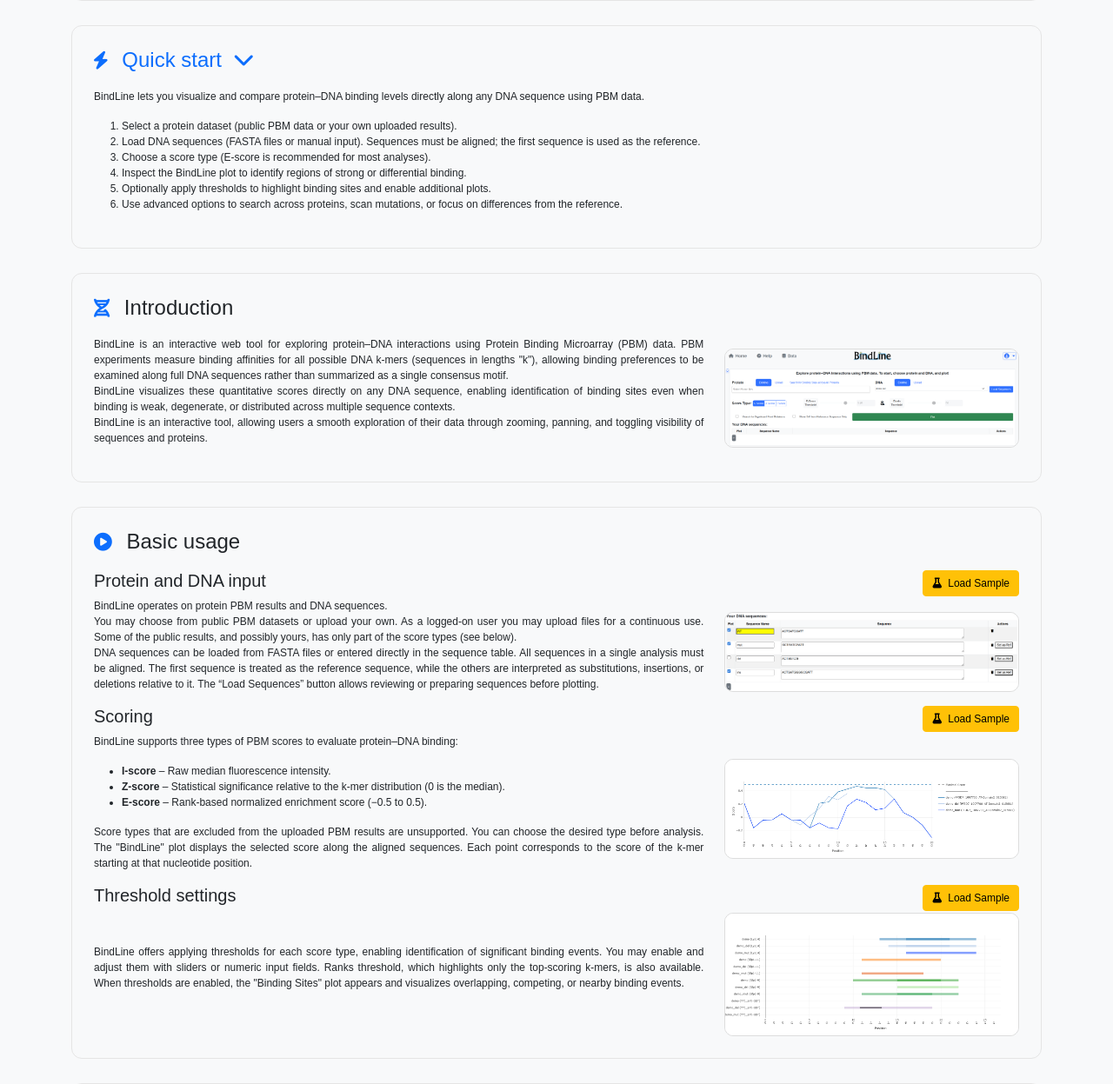
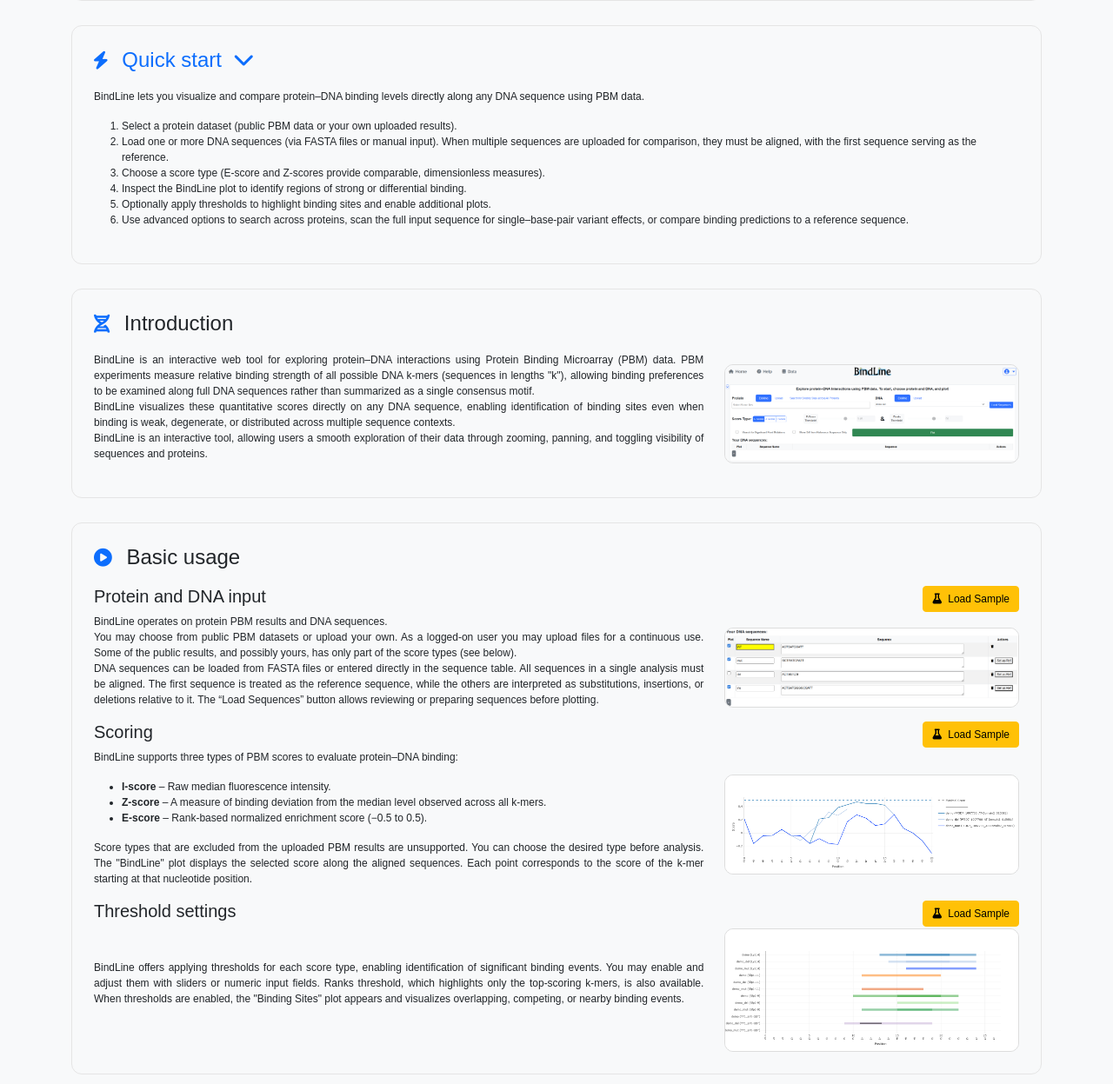
Before and after one commit to gn2019/bindline_server, a Flask app: page /help in a window 1280 px wide. Shown: the part 361-1608 px from the top of the page at 87% size. Run offline with Flask 3, Linux system fonts and the light colour scheme; parts of the project's set-up code (start-up, migrations or seed data) failed here and were passed over.

Commit message:
fixes in help page

```diff
--- a/app/templates/help.html
+++ b/app/templates/help.html
@@ -56,11 +56,11 @@
         </p>
         <ol>
             <li>Select a protein dataset (public PBM data or your own uploaded results).</li>
-            <li>Load DNA sequences (FASTA files or manual input). Sequences must be aligned; the first sequence is used as the reference.</li>
-            <li>Choose a score type (E-score is recommended for most analyses).</li>
+            <li>Load one or more DNA sequences (via FASTA files or manual input). When multiple sequences are uploaded for comparison, they must be aligned, with the first sequence serving as the reference.</li>
+            <li>Choose a score type (E-score and Z-scores provide comparable, dimensionless measures).</li>
             <li>Inspect the BindLine plot to identify regions of strong or differential binding.</li>
             <li>Optionally apply thresholds to highlight binding sites and enable additional plots.</li>
-            <li>Use advanced options to search across proteins, scan mutations, or focus on differences from the reference.</li>
+            <li>Use advanced options to search across proteins, scan the full input sequence for single–base-pair variant effects, or compare binding predictions to a reference sequence.</li>
         </ol>
     </div>
 </div>
@@ -74,7 +74,7 @@
         <div class="col-md-8">
             <p class="text-justify">
                 BindLine is an interactive web tool for exploring protein–DNA interactions using Protein Binding Microarray (PBM) data.
-                PBM experiments measure binding affinities for all possible DNA k-mers (sequences in lengths "k"), allowing binding preferences to be examined along full DNA sequences rather than summarized as a single consensus motif.
+                PBM experiments measure relative binding strength of all possible DNA k-mers (sequences in lengths "k"), allowing binding preferences to be examined along full DNA sequences rather than summarized as a single consensus motif.
                 <br>
                 BindLine visualizes these quantitative scores directly on any DNA sequence,
                 enabling identification of binding sites even when binding is weak, degenerate, or distributed across multiple sequence contexts.
@@ -142,7 +142,7 @@
         </p>
         <ul>
             <li><strong>I-score</strong> – Raw median fluorescence intensity.</li>
-            <li><strong>Z-score</strong> – Statistical significance relative to the k-mer distribution (0 is the median).</li>
+            <li><strong>Z-score</strong> – A measure of binding deviation from the median level observed across all k-mers.</li>
             <li><strong>E-score</strong> – Rank-based normalized enrichment score (−0.5 to 0.5).</li>
         </ul>
         <p class="text-justify">
@@ -306,8 +306,13 @@
         <div class="col-md-8">
             <p class="text-justify">
                 Public PBM score files and FASTA sequences can be downloaded from the <a href="/data">Data</a> page.
-                Logged-in users can manage uploaded files through their personal dashboard, including downloading
-                or deleting files at any time.
+                Logged-in users can manage uploaded files through their
+                {% if (current_user.is_authenticated) %}
+                    <a href="/dashboard">personal dashboard</a>,
+                {% else %}
+                    personal dashboard,
+                {% endif %}
+                including downloading or deleting files at any time.
             </p>
         </div>
         <div class="col-md-4 img-col">
```
